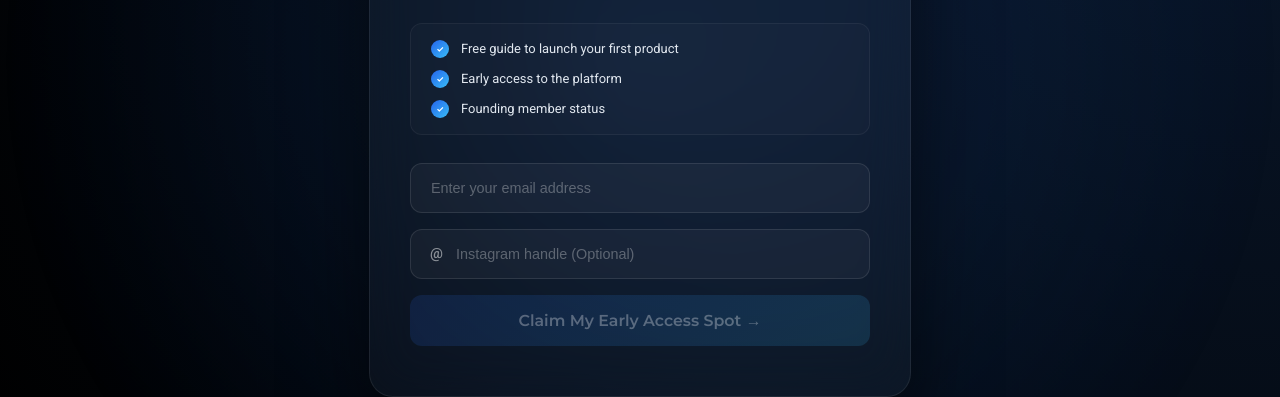
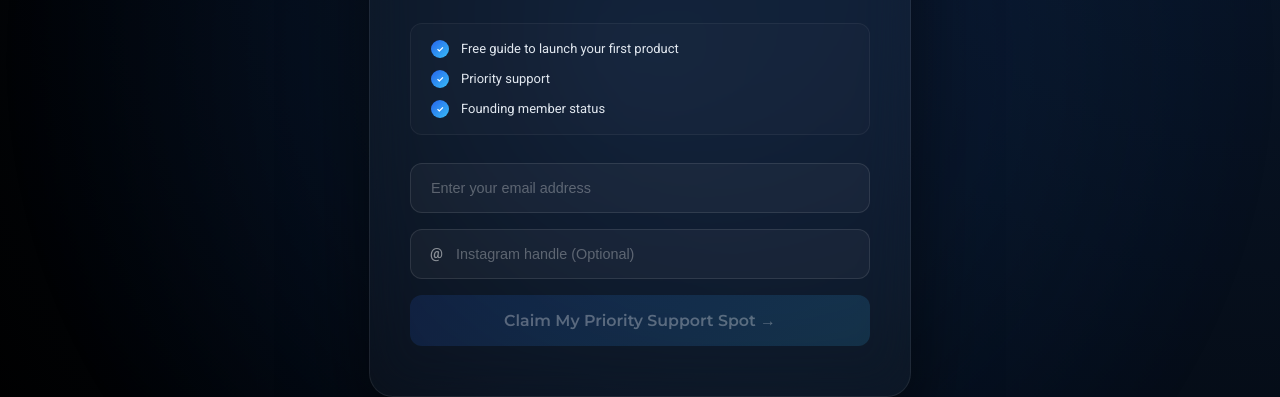
Before and after one commit to LebohangDev/Creatorsblueprint, a React (Vite) app in the folder Creatorsblueprint-Project/: page /waitlist in a window 1280 px wide. Shown: the part 340-737 px from the top of the page. Built offline with nearby package versions, Linux system fonts and the light colour scheme.

Commit message:
changing beenfits

```diff
--- a/Creatorsblueprint-Project/src/Waitlist/Waitlist.jsx
+++ b/Creatorsblueprint-Project/src/Waitlist/Waitlist.jsx
@@ -116,7 +116,7 @@ const Waitlist = () => {
         <motion.div className={styles.perksSection} variants={itemVariants}>
           <ul className={styles.perksList}>
             <li><span className={styles.checkIcon}>✓</span> Free guide to launch your first product</li>
-            <li><span className={styles.checkIcon}>✓</span> Early access to the platform</li>
+            <li><span className={styles.checkIcon}>✓</span> Priority support</li>
             <li><span className={styles.checkIcon}>✓</span> Founding member status</li>
           </ul>
         </motion.div>
@@ -147,14 +147,14 @@ const Waitlist = () => {
               />
             </div>
             <button type="submit" disabled={!isValidEmail || (instagram.length > 0 && !isValidInsta) || loading} className={styles.submitButton}>
-              {loading ? "Submitting..." : "Claim My Early Access Spot →"}
+              {loading ? "Submitting..." : "Claim My Priority Support Spot →"}
             </button>
             <p className={styles.message}>{message}</p>
           </motion.form>
         ) : (
           <motion.div className={styles.successMessage} variants={itemVariants}>
             <h3>You're on the list! 🎉</h3>
-            <p>Keep an eye on your inbox for early access updates.</p>
+            <p>Keep an eye on your inbox for priority support updates.</p>
           </motion.div>
         )}
       </motion.div>
```
